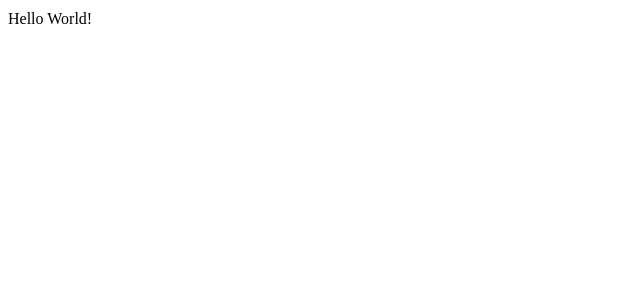
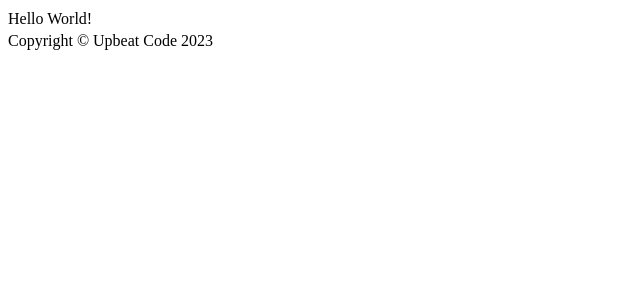
Before and after one commit to Groupyz/UI, a React (Create React App) app in the folder groupyz/: page / in a window 1280 px wide. Shown: the top 300 px of the page, without its empty margins (0-640 px from the left). Built offline with nearby package versions, Linux system fonts and the light colour scheme.

Commit message:
init footer.jsx & add import in app.

```diff
--- a/groupyz/src/App.js
+++ b/groupyz/src/App.js
@@ -1,7 +1,10 @@
+import Footer from "./Footer";
+
 function App() {
   return (
     <div className="App">
       <header /> Hello World!
+      <Footer />
     </div>
   );
 }
--- /dev/null
+++ b/groupyz/src/Footer.jsx
@@ -0,0 +1,7 @@
+const Footer = () => {
+  const year = new Date().getFullYear();
+
+  return <footer>{`Copyright © Upbeat Code ${year}`}</footer>;
+};
+
+export default Footer;
```
